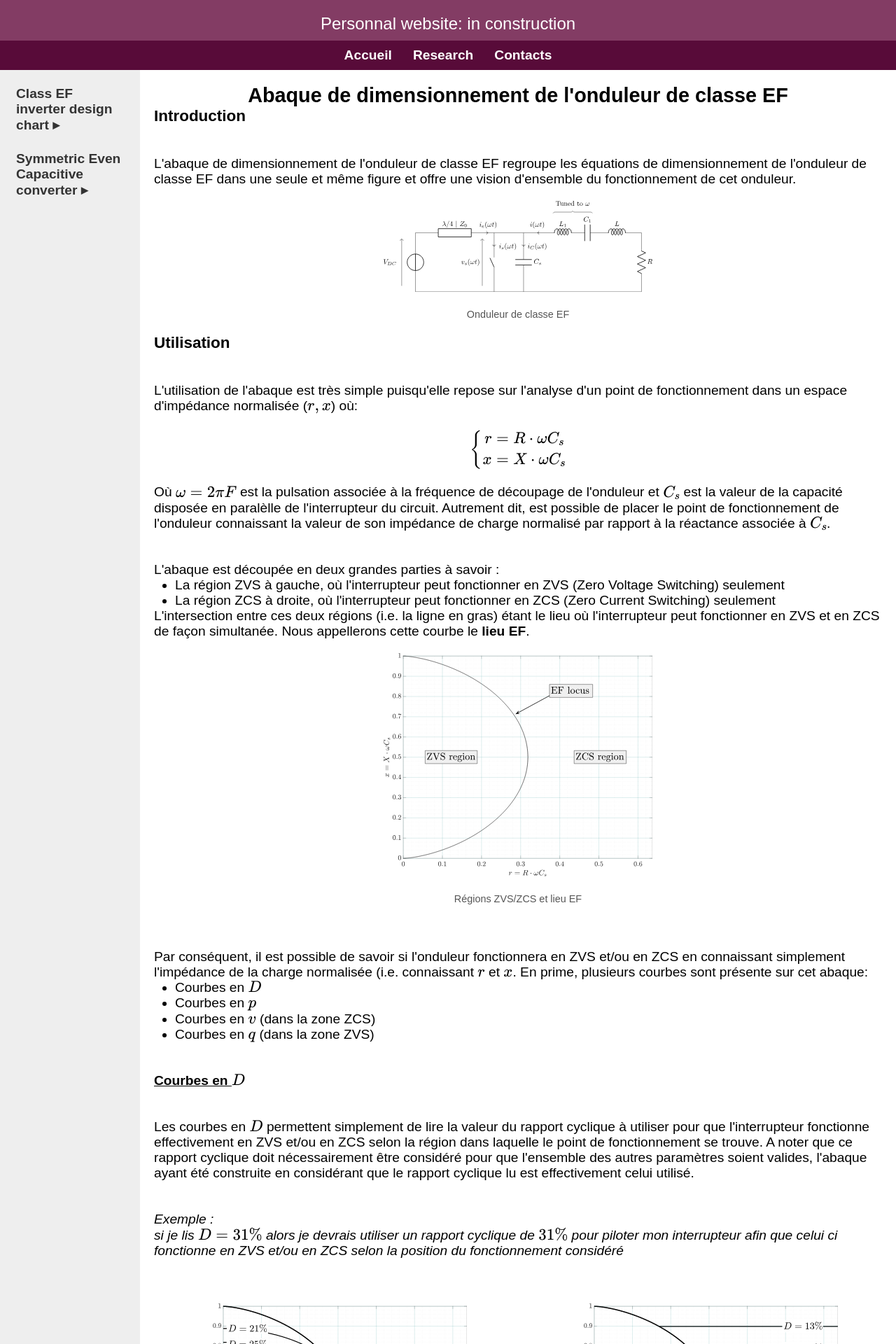
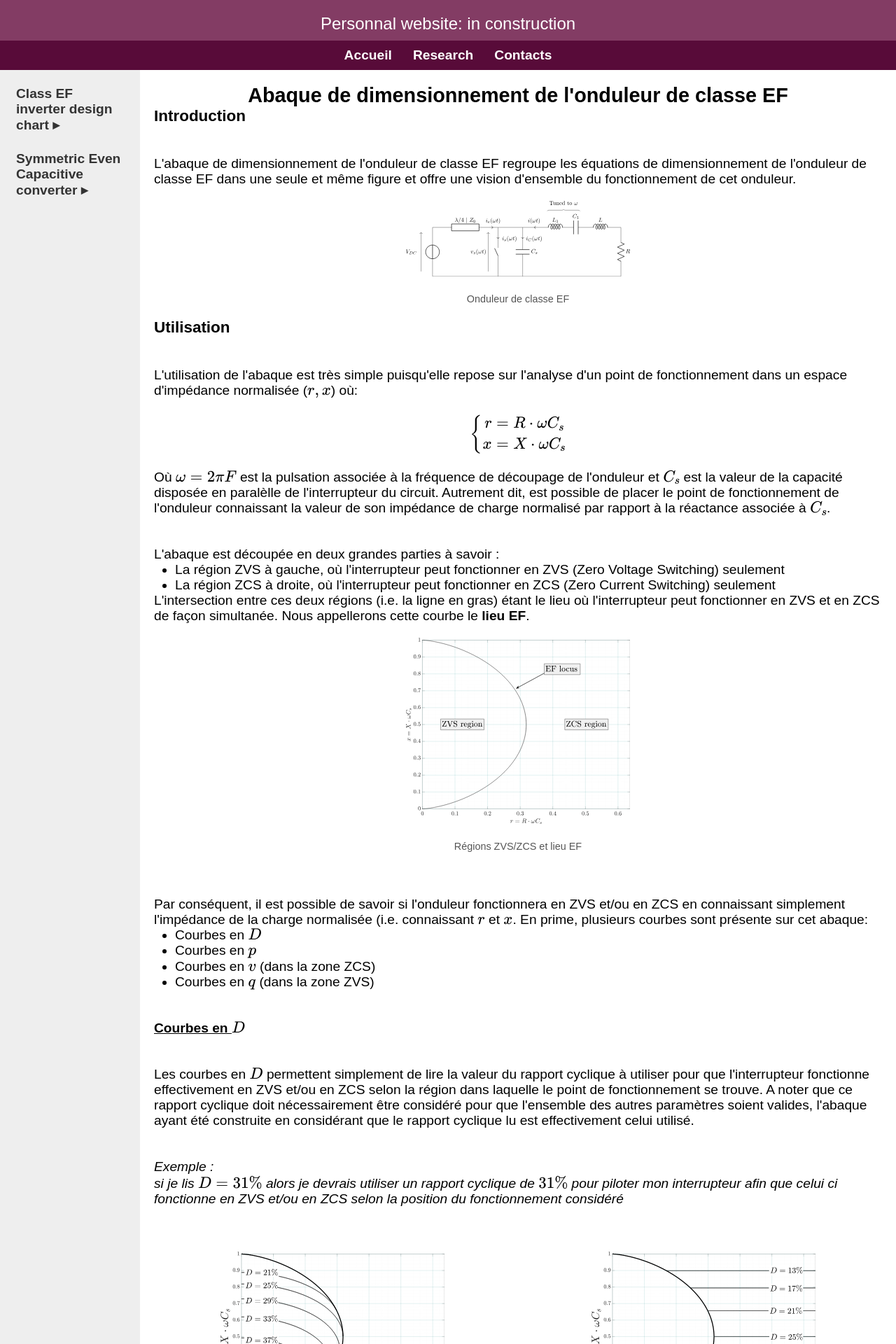
Before and after one commit to bdaire/bdaire.github.io, a Jekyll site: the page built from research_chart_overview.md, in a window 1280 px wide. Shown: the top 1920 px of the page at 70% size. Built offline with Jekyll 4.4.1, drawn with Linux system fonts in a browser that asks for light colours.

Commit message:
Update research_chart_overview.md

```diff
--- a/research_chart_overview.md
+++ b/research_chart_overview.md
@@ -31,7 +31,7 @@ L'abaque de dimensionnement de l'onduleur de classe EF regroupe les équations d
 <figure style="text-align: center; margin: 20px auto;">
   <img src="/assets/img/circuit_EF.svg"
        alt="Onduleur de classe EF"
-       style="display: block; margin: 0 auto; width:30vw;">
+       style="display: block; margin: 0 auto; width:25vw;">
   <figcaption style="margin-top: 24px; font-size: 0.9rem; color: #555;">
     Onduleur de classe EF
   </figcaption>
@@ -79,7 +79,7 @@ x &= X \cdot \omega C_s
 <figure style="text-align: center; margin: 20px auto;">
   <img src="/assets/img/chart_EF_locus.svg"
        alt="Régions ZVS/ZCS et lieu EF"
-       style="display: block; margin: 0 auto; width:30vw;">
+       style="display: block; margin: 0 auto; width:25vw;">
   <figcaption style="margin-top: 24px; font-size: 0.9rem; color: #555;">
     Régions ZVS/ZCS et lieu EF
   </figcaption>
@@ -104,11 +104,11 @@ x &= X \cdot \omega C_s
 <br><br>
 <div style="display: flex; justify-content: center; gap: 20px; margin: 20px 0;">
   <figure style="flex: 1; text-align: center;">
-    <img src="/assets/img/chart_EF_D_ZVS.svg" alt="D_ZVS" style="width: 30vw;">
+    <img src="/assets/img/chart_EF_D_ZVS.svg" alt="D_ZVS" style="width: 25vw;">
     <figcaption>Courbes en \(D\) dans la zone ZVS</figcaption>
   </figure>
   <figure style="flex: 1; text-align: center;">
-    <img src="/assets/img/chart_EF_D_ZCS.svg" alt="D_ZCS" style="width: 30vw;">
+    <img src="/assets/img/chart_EF_D_ZCS.svg" alt="D_ZCS" style="width: 25vw;">
     <figcaption>Courbes en \(D\) dans la zone ZCS</figcaption>
   </figure>
 </div>
```
